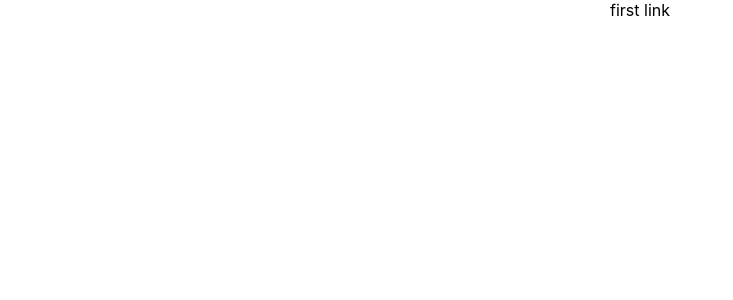
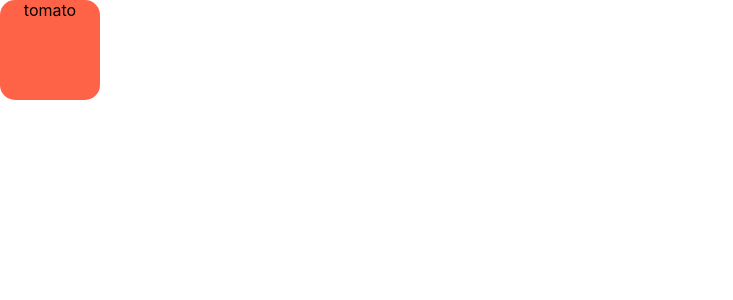
Before and after one commit to kylelee-js/Netflix, a React (Create React App) app: page / in a window 1280 px wide. Shown: the top 300 px of the page, without its empty margins (0-733 px from the left). Built offline with nearby package versions, Linux system fonts and the light colour scheme.

Commit message:
laptop commit

```diff
--- a/package.json
+++ b/package.json
@@ -10,9 +10,12 @@
     "@types/node": "16.11.25",
     "@types/react": "17.0.39",
     "@types/react-dom": "17.0.11",
+    "query": "^0.2.0",
     "react": "^17.0.2",
     "react-dom": "^17.0.2",
+    "react-router-dom": "^5.3.0",
     "react-scripts": "5.0.0",
+    "styled-components": "^5.3.3",
     "typescript": "4.5.5",
     "web-vitals": "2.1.4"
   },
@@ -41,6 +44,7 @@
     ]
   },
   "devDependencies": {
-    "@types/styled-components": "5.1.23"
+    "@types/react-router-dom": "^5.3.3",
+    "@types/styled-components": "^5.1.23"
   }
 }
--- a/src/App.tsx
+++ b/src/App.tsx
@@ -1,8 +1,20 @@
 import React from "react";
+import styled from "styled-components";
 import "./App.css";
 
+const Circle = styled.div`
+  background-color: tomato;
+  height: 100px;
+  width: 100px;
+  border-radius: 15%;
+`;
+
 function App() {
-  return <div className="App">first link</div>;
+  return (
+    <div className="App">
+      <Circle>tomato</Circle>
+    </div>
+  );
 }
 
 export default App;
```
Also changed, not shown: src/index.tsx (+7 -6 lines), 2 other files (tests, documents, lock files or other folders).
